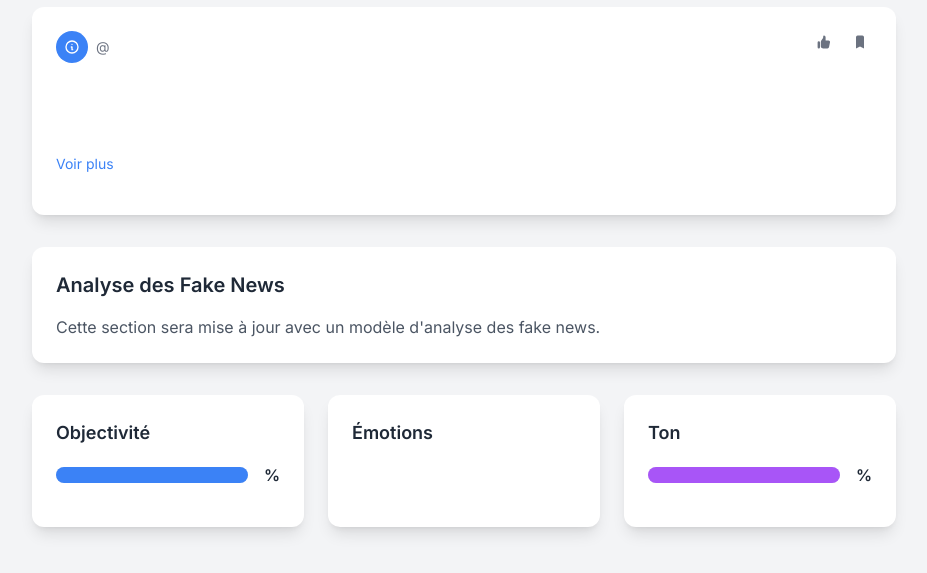
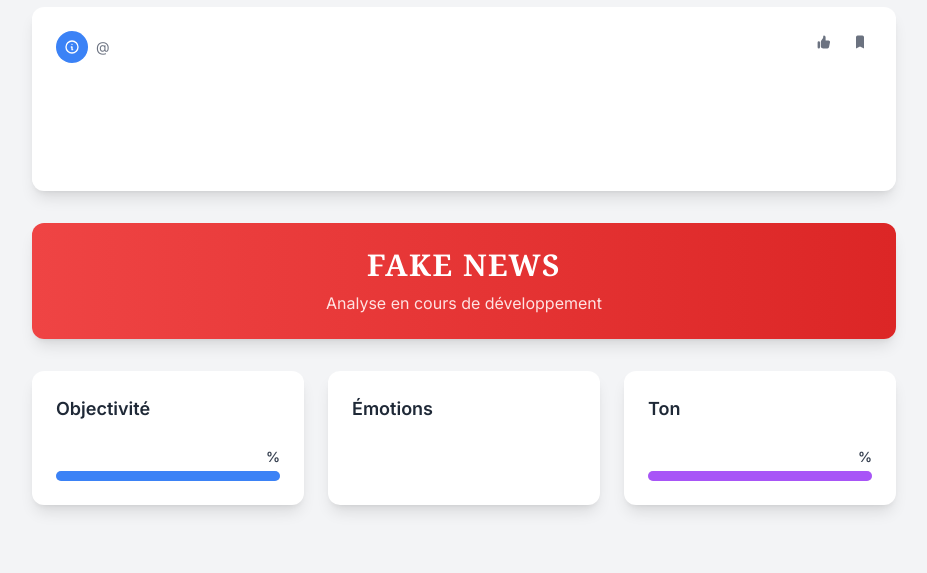
Before and after one commit to arobert004/TripleA_Bluesky, a Flask app: template FakeNews_App/templates/analysis.html in a window 1280 px wide. Shown: the part 73-646 px from the top of the page, without its empty margins (176-1103 px from the left). Run offline with Flask 3, Linux system fonts and the light colour scheme; the template is opened without the code that fills it, so the values that code supplies are empty; some libraries are stand-ins or nearby versions.

Commit message:
correction frontend honteux

```diff
--- a/FakeNews_App/templates/analysis.html
+++ b/FakeNews_App/templates/analysis.html
@@ -76,23 +76,27 @@
 
                     <!-- Contenu réductible -->
                     <div class="relative">
-                        <div id="postContent" class="mb-4">
-                            <p class="text-gray-700 dark:text-gray-300 whitespace-pre-wrap" style="max-height: 80px; overflow: hidden;">
-                                {{ post.content }}
-                            </p>
-                            <button onclick="toggleContent('postContent')"
-                                    class="text-sm text-blue-500 hover:text-blue-700 dark:text-blue-400 dark:hover:text-blue-500">
+                        <div class="mb-4">
+                            <div id="postText" class="relative">
+                                <p id="postContent" class="text-gray-700 dark:text-gray-300 whitespace-pre-wrap transition-all duration-300 overflow-hidden"
+                                   style="max-height: 80px;">
+                                    {{ post.content }}
+                                </p>
+                                <div id="fadeOut" class="absolute bottom-0 left-0 right-0 h-10 bg-gradient-to-t from-white dark:from-gray-800 to-transparent pointer-events-none"></div>
+                            </div>
+                            <button onclick="toggleContent()"
+                                    class="mt-2 text-sm text-blue-500 hover:text-blue-700 dark:text-blue-400 dark:hover:text-blue-500 font-medium">
                                 Voir plus
                             </button>
                         </div>
 
                         {% if post.images %}
-                        <div id="postImages" class="mb-4" style="display: none;">
+                        <div id="postImages" class="mb-4 mt-4">
                             <div class="grid grid-cols-1 sm:grid-cols-2 lg:grid-cols-3 gap-4">
                                 {% for image in post.images %}
                                 <div class="relative">
                                     <img src="{{ image.url }}" alt="{{ image.alt }}"
-                                         class="rounded-lg w-full aspect-video object-cover">
+                                         class="rounded-lg w-full aspect-video object-cover hover:opacity-90 transition-opacity">
                                 </div>
                                 {% endfor %}
                             </div>
@@ -100,34 +104,45 @@
                         {% endif %}
                     </div>
 
-                    <p class="text-sm text-gray-500 dark:text-gray-400">{{ post.timestamp }}</p>
+                    <p class="text-sm text-gray-500 dark:text-gray-400 mt-4">{{ post.timestamp }}</p>
                 </div>
 
                 <!-- Script pour le toggle -->
                 <script>
-                    function toggleContent(elementId) {
-                        const element = document.getElementById(elementId);
-                        const button = element.querySelector('button');
-                        const images = document.getElementById('postImages');
+                    let isExpanded = false;
+                    const contentElement = document.getElementById('postContent');
+                    const fadeElement = document.getElementById('fadeOut');
 
-                        if (element.style.maxHeight === 'none') {
-                            element.style.maxHeight = '80px';
+                    function toggleContent() {
+                        isExpanded = !isExpanded;
+                        const button = document.querySelector('#postText + button');
+
+                        if (isExpanded) {
+                            contentElement.style.maxHeight = contentElement.scrollHeight + 'px';
+                            button.textContent = 'Voir moins';
+                            fadeElement.style.display = 'none';
+                        } else {
+                            contentElement.style.maxHeight = '80px';
                             button.textContent = 'Voir plus';
-                            if (images) images.style.display = 'none';
-                        } else {
-                            element.style.maxHeight = 'none';
-                            button.textContent = 'Voir moins';
-                            if (images) images.style.display = 'block';
+                            fadeElement.style.display = 'block';
                         }
                     }
+
+                    // Masquer le bouton si le texte n'est pas assez long pour être réduit
+                    document.addEventListener('DOMContentLoaded', function() {
+                        if (contentElement.scrollHeight <= 80) {
+                            document.querySelector('#postText + button').style.display = 'none';
+                            fadeElement.style.display = 'none';
+                        }
+                    });
                 </script>
             </div>
 
             <!-- Section Fake News -->
-            <div class="bg-white dark:bg-gray-800 rounded-xl shadow-lg overflow-hidden mb-8">
-                <div class="p-6">
-                    <h2 class="text-xl font-semibold mb-4">Analyse des Fake News</h2>
-                    <p class="text-gray-600 dark:text-gray-400">Cette section sera mise à jour avec un modèle d'analyse des fake news.</p>
+            <div class="bg-gradient-to-r from-red-500 to-red-600 rounded-xl shadow-lg overflow-hidden mb-8">
+                <div class="p-6 text-center">
+                    <h2 class="text-2xl md:text-3xl font-bold text-white font-serif tracking-wider">FAKE NEWS</h2>
+                    <p class="text-red-100 mt-2">Analyse en cours de développement</p>
                 </div>
             </div>
 
@@ -136,29 +151,35 @@
                 <!-- Analyse de l'objectivité -->
                 <div class="bg-white dark:bg-gray-800 rounded-xl shadow-lg overflow-hidden">
                     <div class="p-6">
-                        <h3 class="text-lg font-semibold mb-4">Objectivité</h3>
-                        <div class="flex items-center mb-4">
-                            <div class="flex-1 bg-gray-200 dark:bg-gray-700 rounded-full h-4">
-                                <div class="bg-blue-500 h-4 rounded-full" style="width: {{ post.analysis.fact_opinion.score }}%"></div>
+                        <h3 class="text-lg font-semibold mb-6 text-gray-800 dark:text-white">Objectivité</h3>
+                        <div class="space-y-6">
+                            <div class="flex flex-col">
+                                <div class="flex justify-between items-center mb-1">
+                                    <span class="text-sm font-medium text-gray-700 dark:text-gray-300">{{ post.analysis.fact_opinion.label }}</span>
+                                    <span class="text-sm font-semibold text-gray-700 dark:text-gray-200">{{ post.analysis.fact_opinion.score }}%</span>
+                                </div>
+                                <div class="w-full bg-gray-200 dark:bg-gray-700 rounded-full h-2.5">
+                                    <div class="bg-blue-500 h-2.5 rounded-full" style="width: {{ post.analysis.fact_opinion.score }}%"></div>
+                                </div>
                             </div>
-                            <span class="ml-4 font-semibold">{{ post.analysis.fact_opinion.score }}%</span>
                         </div>
-                        <p class="text-gray-600 dark:text-gray-400">{{ post.analysis.fact_opinion.label }}</p>
                     </div>
                 </div>
 
                 <!-- Analyse des émotions -->
                 <div class="bg-white dark:bg-gray-800 rounded-xl shadow-lg overflow-hidden">
                     <div class="p-6">
-                        <h3 class="text-lg font-semibold mb-4">Émotions</h3>
-                        <div class="space-y-4">
+                        <h3 class="text-lg font-semibold mb-6 text-gray-800 dark:text-white">Émotions</h3>
+                        <div class="space-y-5">
                             {% for emotion in post.analysis.emotions %}
-                            <div class="flex items-center">
-                                <div class="flex-1 bg-gray-200 dark:bg-gray-700 rounded-full h-4">
-                                    <div class="bg-green-500 h-4 rounded-full" style="width: {{ emotion.score }}%"></div>
+                            <div class="flex flex-col">
+                                <div class="flex justify-between items-center mb-1">
+                                    <span class="text-sm font-medium text-gray-700 dark:text-gray-300">{{ emotion.label|capitalize }}</span>
+                                    <span class="text-sm font-semibold text-gray-700 dark:text-gray-200">{{ emotion.score }}%</span>
                                 </div>
-                                <span class="ml-4 font-semibold">{{ emotion.score }}%</span>
-                                <span class="ml-2 text-gray-600 dark:text-gray-400">{{ emotion.label }}</span>
+                                <div class="w-full bg-gray-200 dark:bg-gray-700 rounded-full h-2.5">
+                                    <div class="bg-green-500 h-2.5 rounded-full" style="width: {{ emotion.score }}%"></div>
+                                </div>
                             </div>
                             {% endfor %}
                         </div>
@@ -168,14 +189,18 @@
                 <!-- Analyse du ton -->
                 <div class="bg-white dark:bg-gray-800 rounded-xl shadow-lg overflow-hidden">
                     <div class="p-6">
-                        <h3 class="text-lg font-semibold mb-4">Ton</h3>
-                        <div class="flex items-center mb-4">
-                            <div class="flex-1 bg-gray-200 dark:bg-gray-700 rounded-full h-4">
-                                <div class="bg-purple-500 h-4 rounded-full" style="width: {{ post.analysis.sentiment.score }}%"></div>
+                        <h3 class="text-lg font-semibold mb-6 text-gray-800 dark:text-white">Ton</h3>
+                        <div class="space-y-6">
+                            <div class="flex flex-col">
+                                <div class="flex justify-between items-center mb-1">
+                                    <span class="text-sm font-medium text-gray-700 dark:text-gray-300">{{ post.analysis.sentiment.label }}</span>
+                                    <span class="text-sm font-semibold text-gray-700 dark:text-gray-200">{{ post.analysis.sentiment.score }}%</span>
+                                </div>
+                                <div class="w-full bg-gray-200 dark:bg-gray-700 rounded-full h-2.5">
+                                    <div class="bg-purple-500 h-2.5 rounded-full" style="width: {{ post.analysis.sentiment.score }}%"></div>
+                                </div>
                             </div>
-                            <span class="ml-4 font-semibold">{{ post.analysis.sentiment.score }}%</span>
                         </div>
-                        <p class="text-gray-600 dark:text-gray-400">{{ post.analysis.sentiment.label }}</p>
                     </div>
                 </div>
             </div>
```
